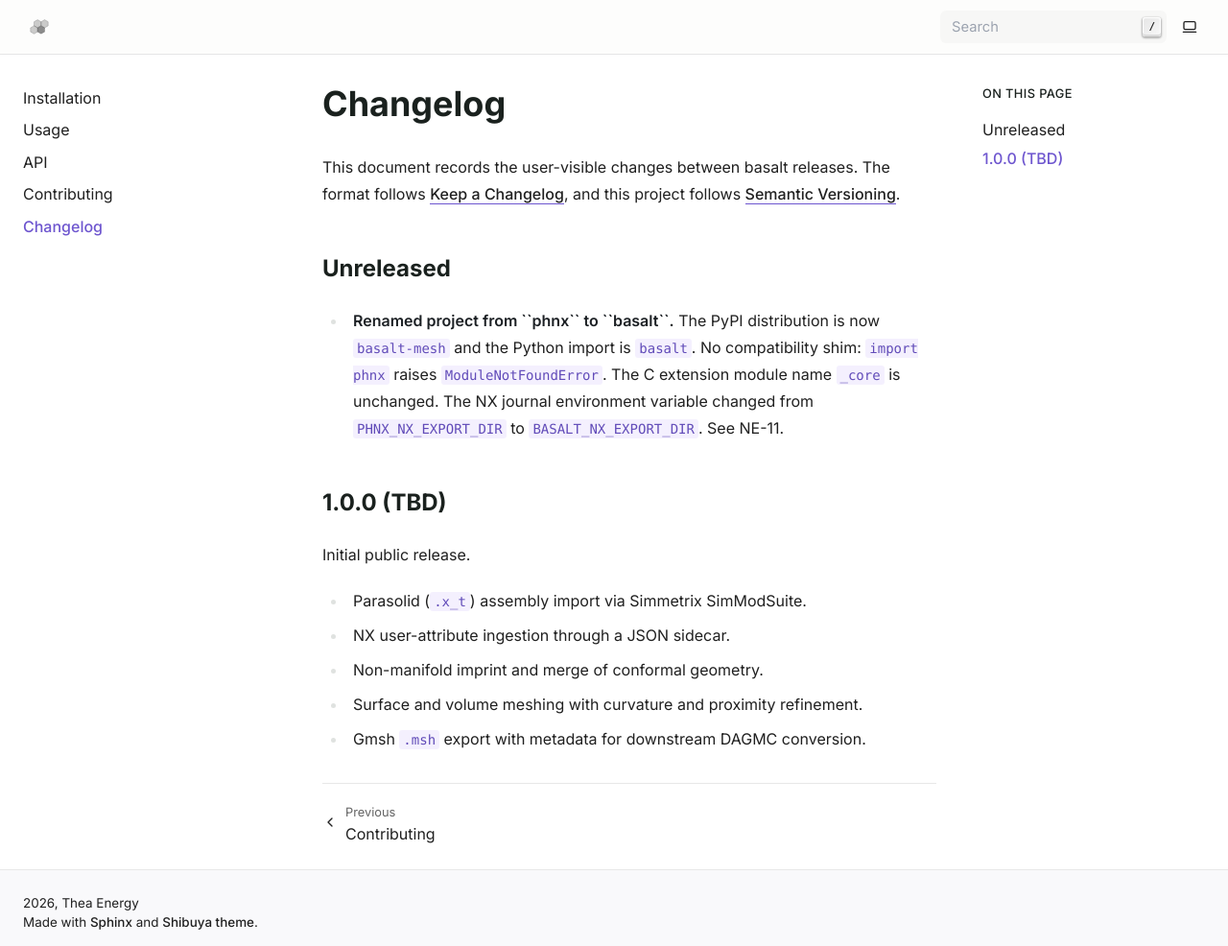
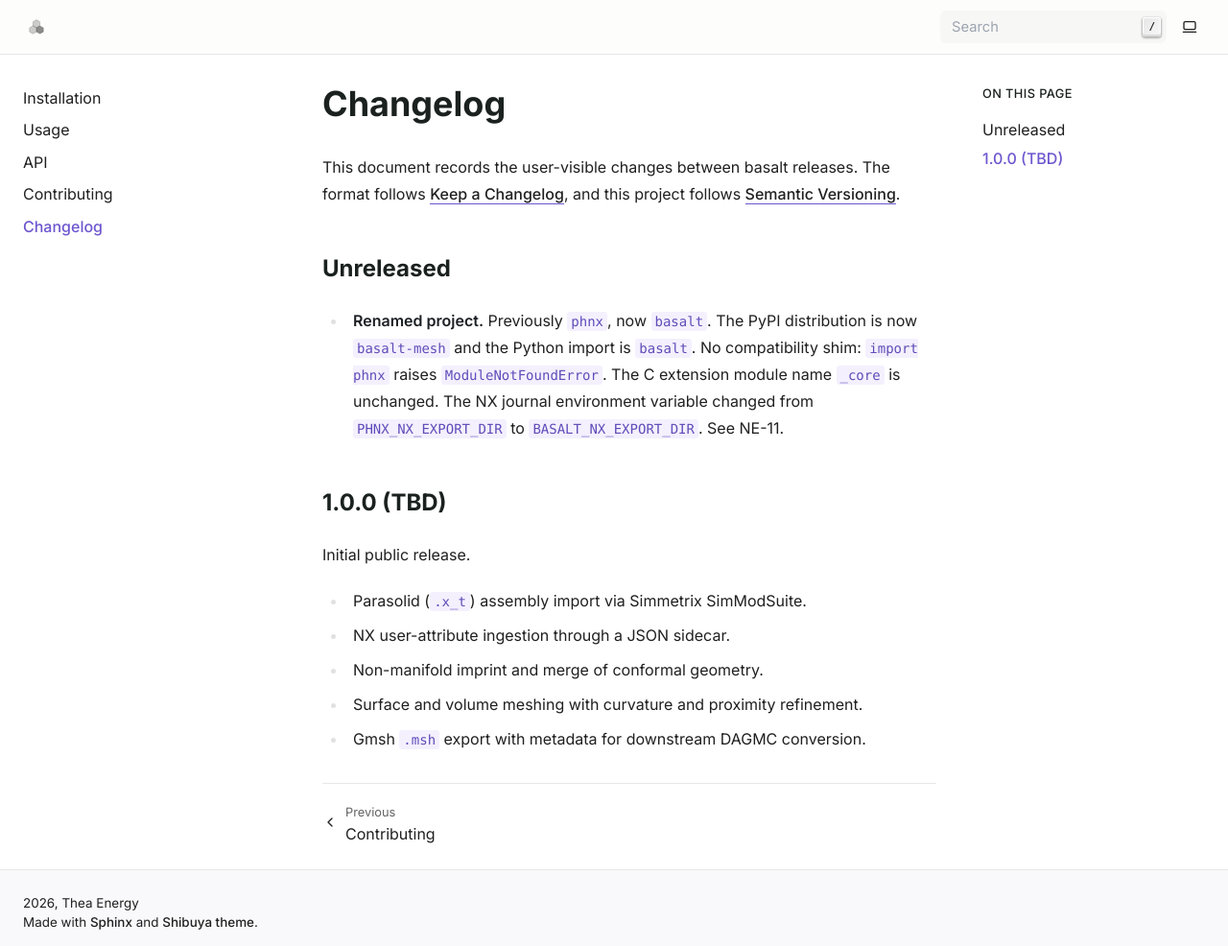
Before and after one commit to Thea-Energy/basalt, a Sphinx documentation site: the page built from docs/changelog.rst, in a window 1280 px wide and 986 px high. Shown: the whole window at 96% size. Built offline with Sphinx 7.4.7, drawn with Linux system fonts in a browser that asks for light colours.

Commit message:
docs: fix changelog RST markup; swap logo to 3-hex variant
Splits the Unreleased entry's leading sentence so the project-rename
literals (``phnx``, ``basalt``) are no longer nested inside **strong**
markup — RST does not support nested inline markup, and the previous
form rendered visible backticks in the HTML.

Also swaps docs/_static/logo.svg from the four-hexagon variant to a
three-hexagon variant (719 bytes, mode 0644).

```diff
--- a/docs/changelog.rst
+++ b/docs/changelog.rst
@@ -10,10 +10,10 @@ and this project follows `Semantic Versioning <https://semver.org>`__.
 Unreleased
 -------------
 
-* **Renamed project from ``phnx`` to ``basalt``.** The PyPI distribution is now
-  ``basalt-mesh`` and the Python import is ``basalt``. No compatibility shim:
-  ``import phnx`` raises ``ModuleNotFoundError``. The C extension module name
-  ``_core`` is unchanged. The NX journal environment variable changed from
+* **Renamed project.** Previously ``phnx``, now ``basalt``. The PyPI distribution
+  is now ``basalt-mesh`` and the Python import is ``basalt``. No compatibility
+  shim: ``import phnx`` raises ``ModuleNotFoundError``. The C extension module
+  name ``_core`` is unchanged. The NX journal environment variable changed from
   ``PHNX_NX_EXPORT_DIR`` to ``BASALT_NX_EXPORT_DIR``. See NE-11.
 
 -------------
```
Also changed, not shown: docs/_static/logo.svg.
